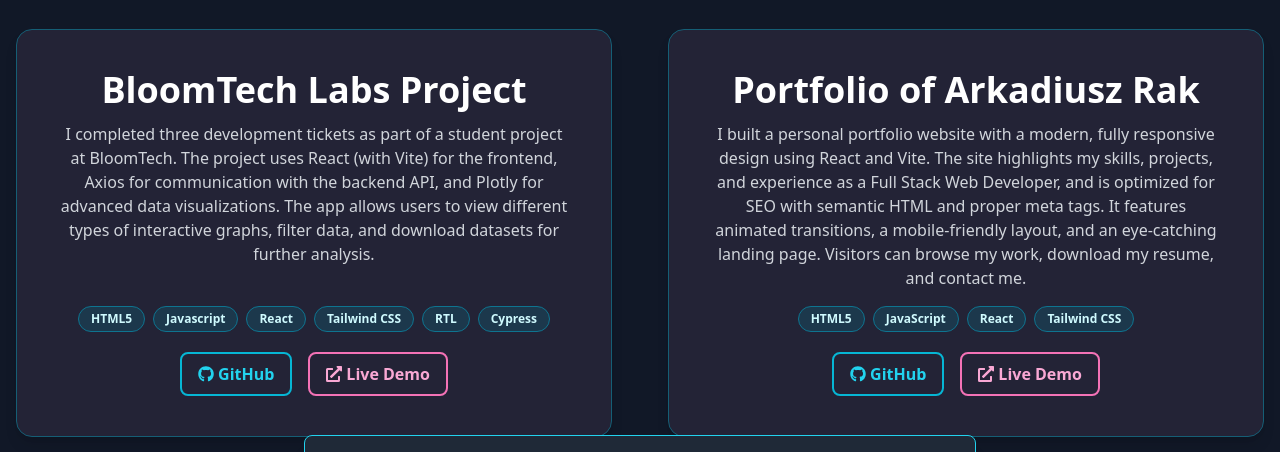
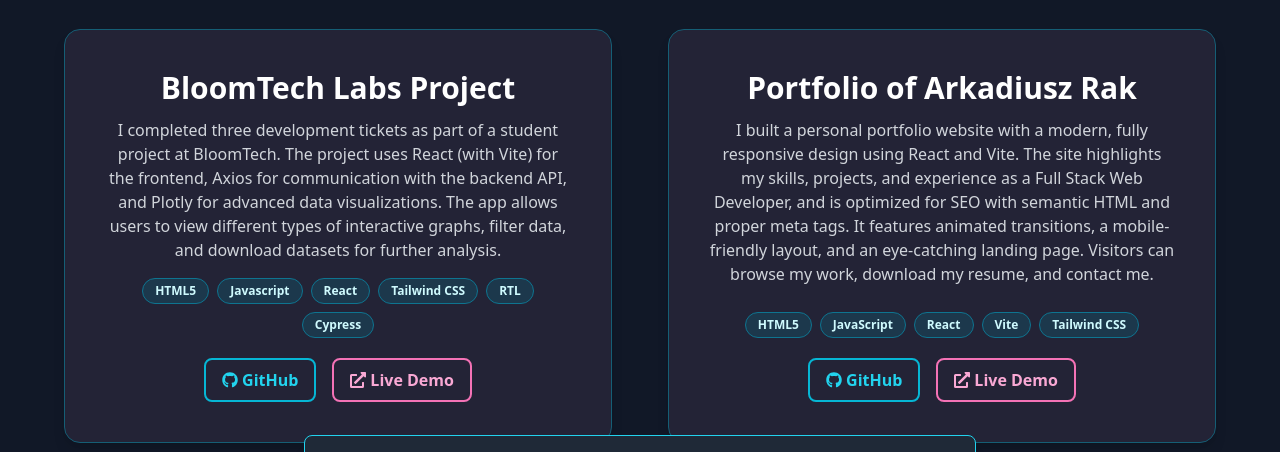
Before and after one commit to Kornetas/portfolio, a React (Vite) app: page /projects in a window 1280 px wide. Shown: the part 259-711 px from the top of the page. Built offline with nearby package versions, Linux system fonts and the light colour scheme.

Commit message:
Reduce project card size for better readability

```diff
--- a/src/components/ProjectCard.jsx
+++ b/src/components/ProjectCard.jsx
@@ -5,7 +5,7 @@
     <div className="bg-[#232336] rounded-2xl p-10 shadow-lg flex flex-col h-full border border-cyan-800 min-h-[330px] md:min-h-[380px] w-full max-w-3xl mx-auto">
       {/* Main card container for a single project */}
       <div>
-        <h3 className="text-3xl md:text-4xl font-extrabold text-white mb-3 text-left md:text-center">
+        <h3 className="text-3xl md:text-3xl font-extrabold text-white mb-3 text-left md:text-center">
           {project.name}
         </h3>
         <p className="text-gray-300 mb-4 min-h-[48px] text-left md:text-center">
--- a/src/pages/Projects.jsx
+++ b/src/pages/Projects.jsx
@@ -19,7 +19,7 @@
       "I built a personal portfolio website with a modern, fully responsive design using React and Vite. The site highlights my skills, projects, and experience as a Full Stack Web Developer, and is optimized for SEO with semantic HTML and proper meta tags. It features animated transitions, a mobile-friendly layout, and an eye-catching landing page. Visitors can browse my work, download my resume, and contact me.",
     github: "https://github.com/Kornetas/portfolio",
     website: "https://kornet.dev",
-    techs: ["HTML5", "JavaScript", "React", "Tailwind CSS"],
+    techs: ["HTML5", "JavaScript", "React", "Vite", "Tailwind CSS"],
   },
   {
     name: "API Forge",
@@ -105,7 +105,7 @@
               from="bottom"
               stagger={0.5}
               duration={0.5}
-              className="w-full max-w-7xl grid grid-cols-1 md:grid-cols-2 gap-14"
+              className="w-full max-w-6xl grid grid-cols-1 md:grid-cols-2 gap-14"
             >
               {projects.map((project) => (
                 <ProjectCard key={project.name} project={project} />
```
